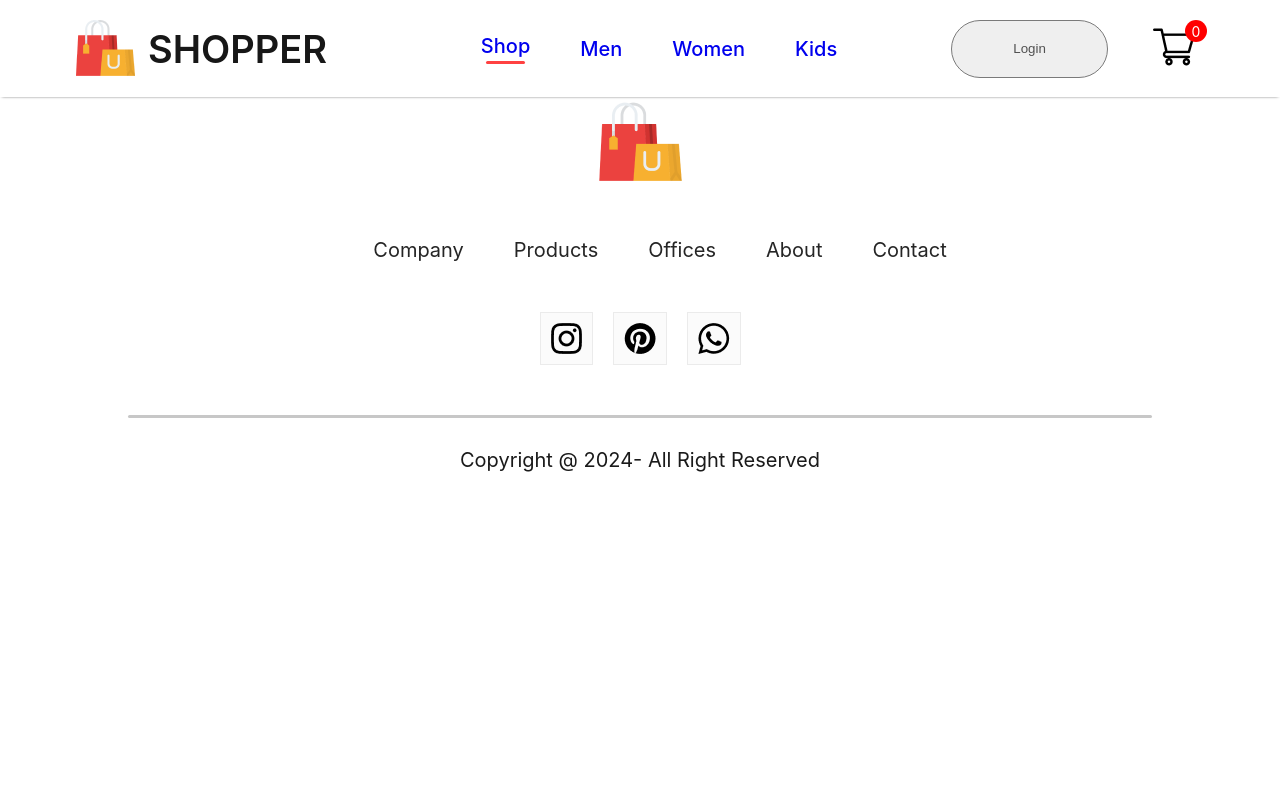
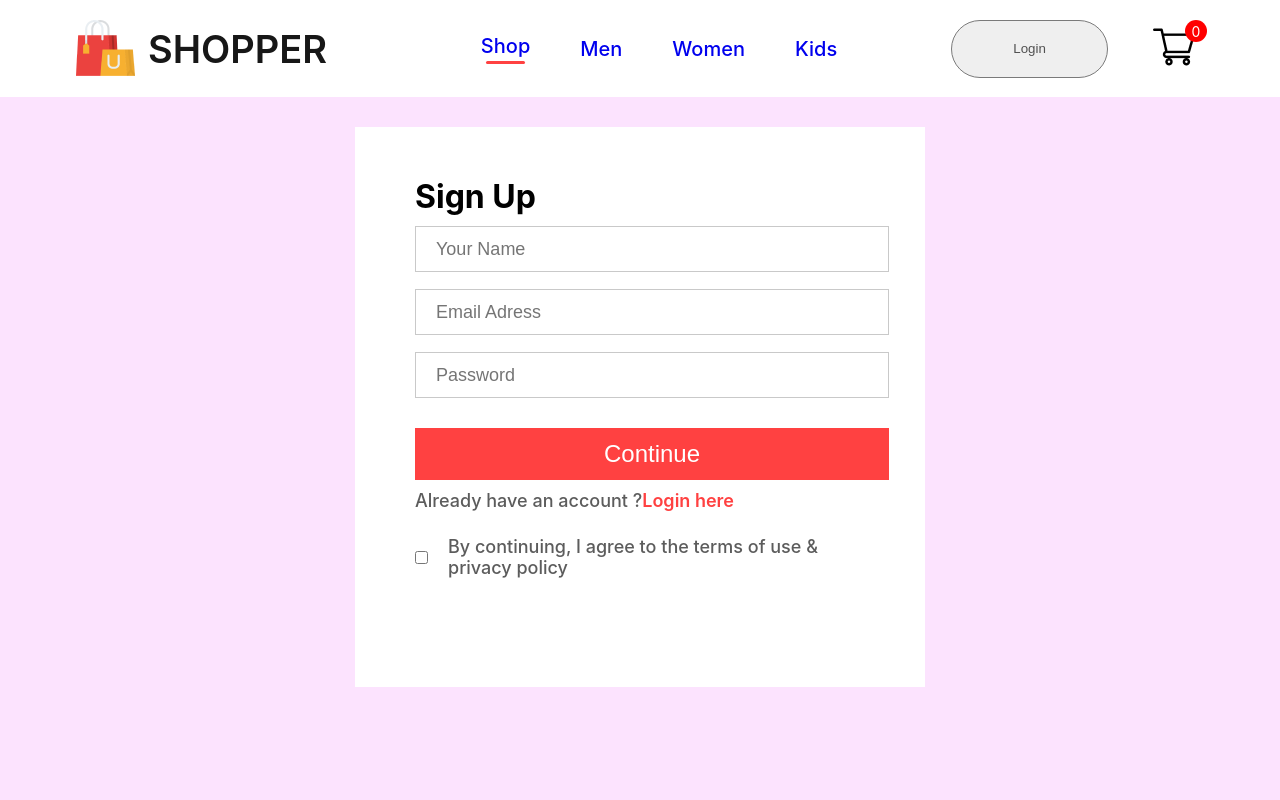
Before and after one commit to eraldkasaj/E-Commerce-App, a React (Create React App) app in the folder e-commerce-app/: page /login in a window 1280 px wide. Shown: the top 800 px of the page. Built offline with nearby package versions, Linux system fonts and the light colour scheme.

Commit message:
add Login-SignUp

```diff
--- /dev/null
+++ b/e-commerce-app/src/Pages/CSS/LoginSignUp.css
@@ -0,0 +1,61 @@
+.loginsignup{
+    width:100%;
+    height:100vh;
+    background: #fce3fe;
+    padding-top: 30px;
+}
+.loginsignup-container{
+    width: 450px;
+    height:480px;
+    background: white;
+    margin: auto;
+    padding: 40px 60px;
+}
+.loginsignup-container h1{
+    margin:10px 0px;
+}
+.loginsignup-fields{
+    display: flex;
+    flex-direction: column;
+    gap: 17px;
+    margin-top: 10px;
+}
+.loginsignup-fields input{
+    height: 42px;
+    width:100%;
+    padding-left: 20px;
+    border:1px solid #c9c9c9;
+    outline: none;
+    color: #5c5c5c;
+    font-size: 18px;
+}
+.loginsignup-container button{
+    width: 474px;
+    height: 52px;
+    color: white;
+    background: #ff4141;
+    margin-top: 30px;
+    border:none;
+    font-size: 24px;
+    font-weight: 500;
+    cursor:pointer;
+}
+.loginsignup-login{
+    margin-top: 10px;
+    color: #5c5c5c;
+    font-size: 18px;
+    font-weight: 500;
+}
+.loginsignup-login span{
+    color:#ff4141;
+    font-weight: 600;
+}
+.loginsignup-agree{
+    display: flex;
+    align-items: center;
+    margin-top: 25px;
+    gap: 20px;
+    color: #5c5c5c;
+    font-size: 18px;
+    font-weight: 500;
+}
--- a/e-commerce-app/src/Pages/LoginSignUp.jsx
+++ b/e-commerce-app/src/Pages/LoginSignUp.jsx
@@ -1,9 +1,23 @@
 import React from 'react'
+import './CSS/LoginSignUp.css'
 
 const LoginSignUp = () => {
     return (
-        <div>
-
+        <div className='loginsignup'>
+            <div className="loginsignup-container">
+                <h1>Sign Up</h1>
+                <div className="loginsignup-fields">
+                    <input type="text" placeholder='Your Name' />
+                    <input type="email" placeholder="Email Adress" />
+                    <input type="password" placeholder='Password' />
+                </div>
+                <button className="">Continue</button>
+                <p className="loginsignup-login">Already have an account ?<span>Login here</span></p>
+                <div className="loginsignup-agree">
+                    <input type="checkbox" name="" id="" />
+                    <p>By continuing, I agree to the terms of use & privacy policy</p>
+                </div>
+            </div>
         </div>
     )
 }
```
